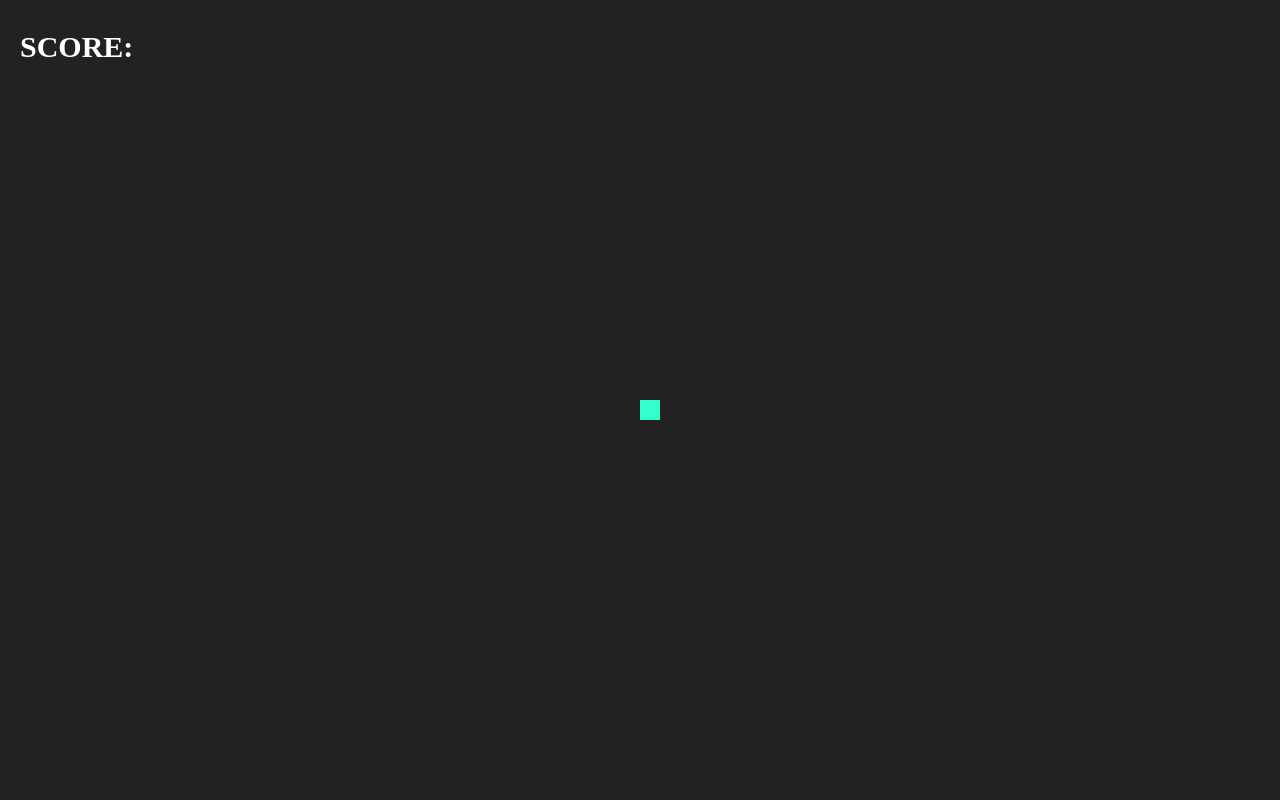
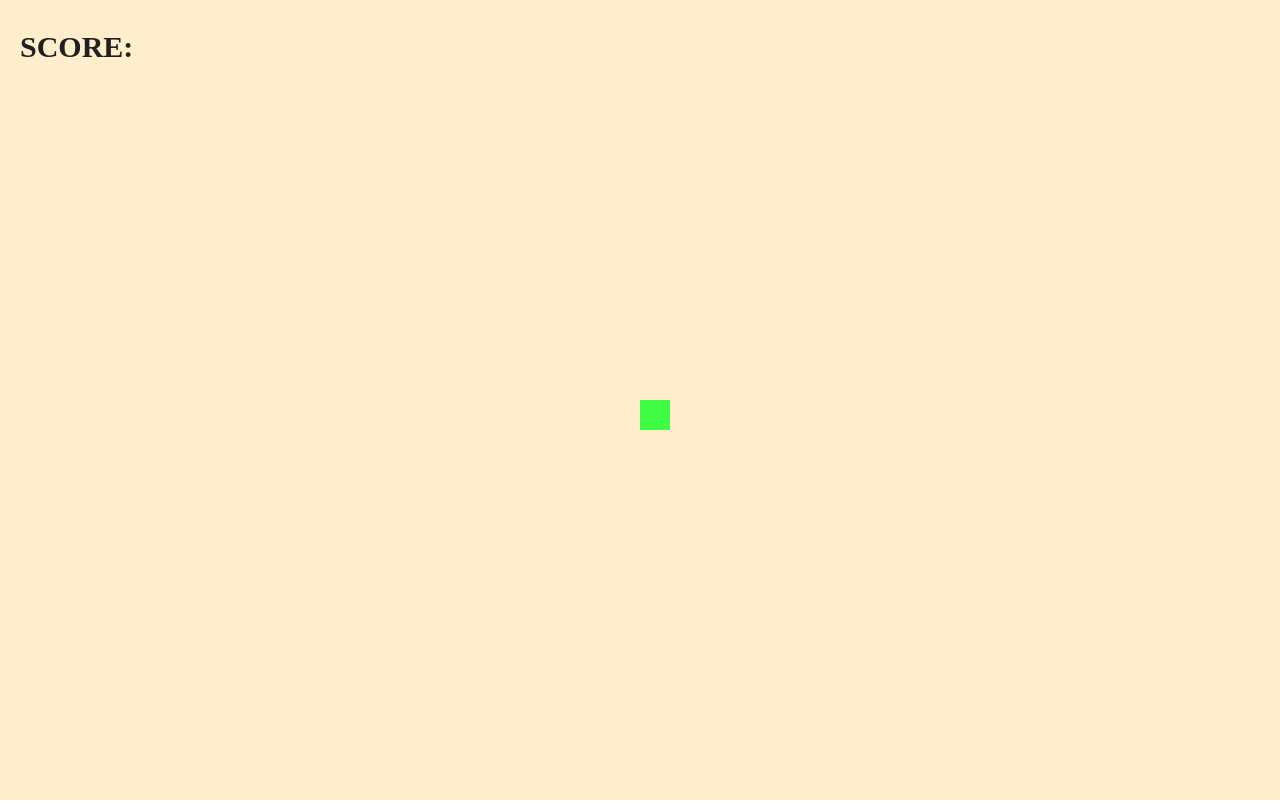
Before and after one commit to akmatoff/snake-game-js, a plain HTML site: page index.html in a window 1280 px wide. Drawn offline with Linux system fonts and the light colour scheme; a web font is replaced by a local one.

Commit message:
New colors & direction change fixed

```diff
--- a/script.js
+++ b/script.js
@@ -1,7 +1,7 @@
 const canvas = document.getElementById("canvas");
 const ctx = canvas.getContext("2d");
 
-const backgroundColor = '#222';
+const backgroundColor = '#ffeecc';
 
 const scoreInfo = document.querySelector('#score-info');
 
@@ -31,6 +31,8 @@ let dx, dy, speed, foodX, foodY, gs, score;
 dx = 0; // Number to add to player X
 dy = 0; // Number to add to player Y
 
+snakeColor = '#3efc44'
+size = 30; // Player size and food size
 speed = 5; // Player speed
 gs = false; // Game started
 score = 0; // Player's score
@@ -38,15 +40,15 @@ score = 0; // Player's score
 // The coordinates of the snake
 let snake = [
     {x: centerX, y: centerY },
-    {x: centerX - 20, y: centerY},
-    {x: centerX - 40, y: centerY},
-    {x: centerX - 60, y: centerY},
+    {x: centerX - size, y: centerY},
+    {x: centerX - size * 2, y: centerY},
+    {x: centerX - size * 3, y: centerY},
 ]
 
 // Draw parts of the snake
 function drawSnakePart(snakePart) {
-    ctx.fillStyle = '#33ffcc';
-    ctx.fillRect(snakePart.x, snakePart.y, 20, 20);
+    ctx.fillStyle = snakeColor;
+    ctx.fillRect(snakePart.x, snakePart.y, size, size);
 }
 
 // Draw the snake
@@ -60,10 +62,10 @@ function moveSnake() {
     snake.unshift(head);
 
     // If snake eats the food
-    if (snake[0].x < (foodX + 20) &&
-        snake[0].x + 20 > foodX &&
-        snake[0].y < (foodY + 20) &&
-        snake[0].y + 20 > foodY
+    if (snake[0].x < (foodX + size) &&
+        snake[0].x + size > foodX &&
+        snake[0].y < (foodY + size) &&
+        snake[0].y + size > foodY
     ) {
         score += 10;
         speed += .2;
@@ -80,46 +82,45 @@ function clearCanvas() {
 }
 
 function changeDirection(event) {
-    if (event.key === 'ArrowRight' && dx <= 0) {
+    if (event.key === 'ArrowRight' && dx <= 0 && dx >= 0) {
         dx = speed;
         dy = 0;
         gs = true;
     }
 
-    if (event.key === 'ArrowLeft' && dx >= 0) {
+    if (event.key === 'ArrowLeft' && dx >= 0 && dx <= 0) {
         dx = -speed;
         dy = 0;
         gs = true;
     }
 
-    if (event.key === 'ArrowDown' && dy <= 0) {
+    if (event.key === 'ArrowDown' && dy <= 0 && dy >= 0) {
         dx = 0;
         dy = speed;
         gs = true;
     }
 
-    if (event.key === 'ArrowUp' && dy >= 0) {
+    if (event.key === 'ArrowUp' && dy >= 0 && dy <= 0) {
         dx = 0;
         dy = -speed;
         gs = true;
     }
 
-
 }
 
 // Generate random X and Y coordinate value for food
 function randomCoord(min, max) {
-    return Math.round((Math.random() * (max - min) + min) / 20) * 20;
+    return Math.round((Math.random() * (max - min) + min) / size) * size;
 }
 
 function createFood() {
-    foodX = randomCoord(0, canvas.width - 20);
-    foodY = randomCoord(0, canvas.height - 20);
+    foodX = randomCoord(0, canvas.width - size);
+    foodY = randomCoord(0, canvas.height - size);
 }
 
 function drawFood() {
     ctx.fillStyle = 'red';
-    ctx.fillRect(foodX, foodY, 20, 20);
+    ctx.fillRect(foodX, foodY, size, size);
 }
 
 // Detect walls and teleport to the other side if hit
--- a/style.css
+++ b/style.css
@@ -28,7 +28,7 @@ html, body {
 }
 
 #score-info {
-    color: white;
+    color: #202020;
     font-size: 30px;
     position: absolute;
     left: 20px;
```
Also changed, not shown: index.html (renamed from snake-game.html).
